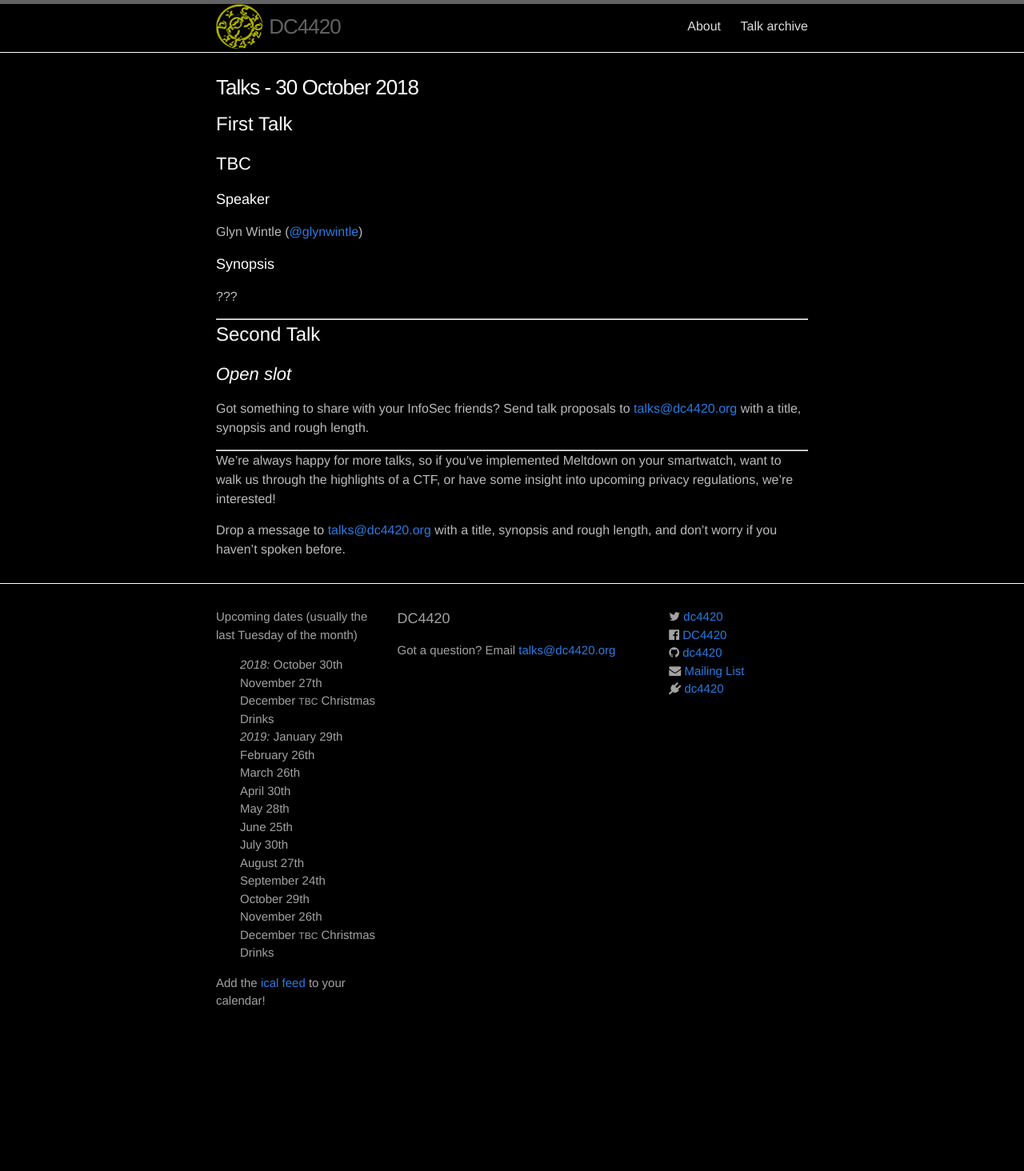
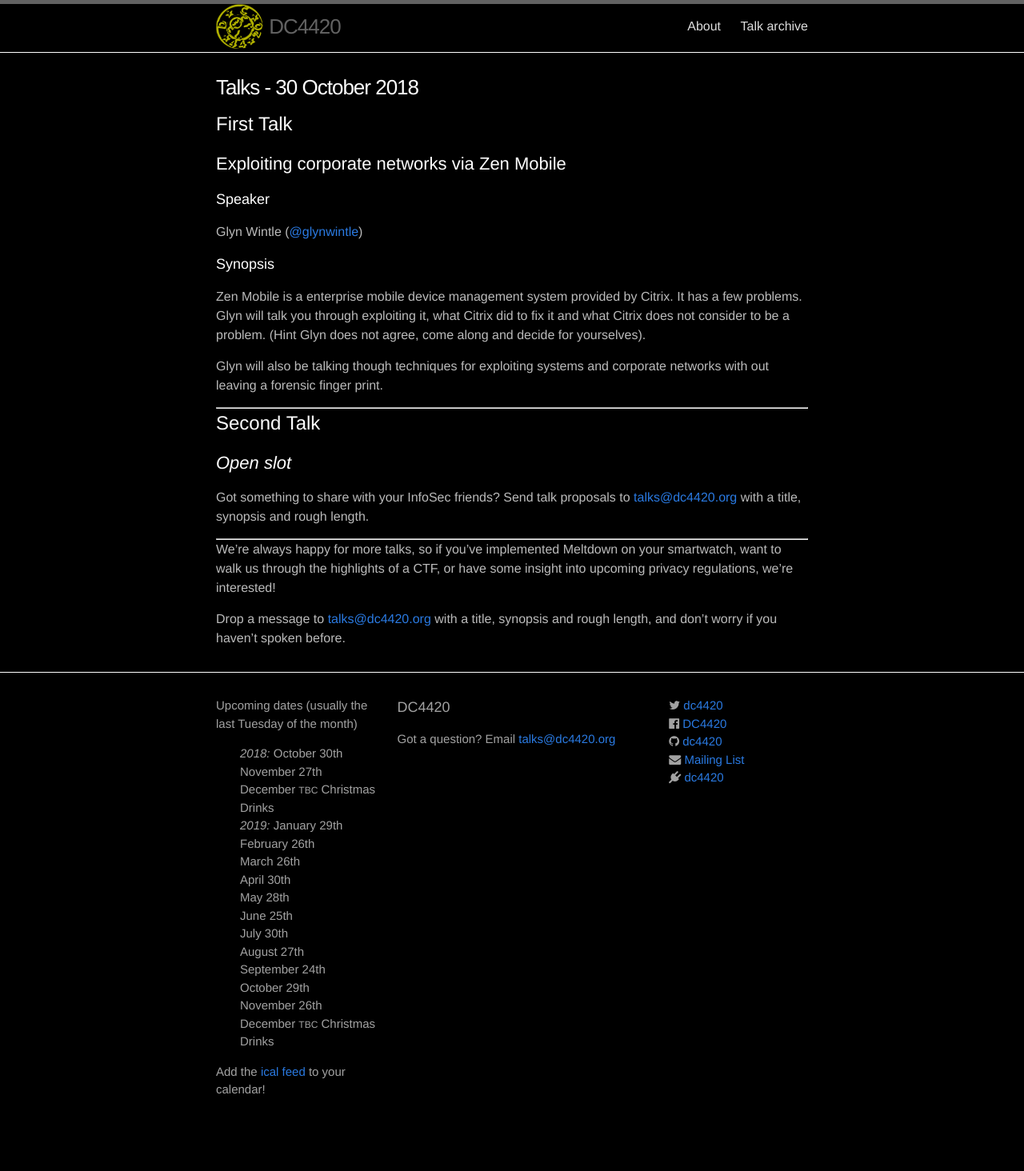
Before and after one commit to dc4420/website, a Jekyll site: the page built from _posts/2018-10-30-talks.markdown, in a window 1280 px wide. Shown: the whole page at 80% size. Built offline with Jekyll 4.4.1, drawn with Linux system fonts in a browser that asks for light colours; nearby versions of some CDN libraries; before the commit the page ends 1353 px from its top, so only the background shows below that.

Commit message:
Update Glyn's talk

```diff
--- a/_posts/2018-10-30-talks.markdown
+++ b/_posts/2018-10-30-talks.markdown
@@ -1,13 +1,13 @@
 ---
 layout: post
 title:
-pubdate: 2018-09-18 11:00:00
+pubdate: 2018-10-21 15:00:00
 categories: talk
 ---
 
 # First Talk
 
-## TBC
+## Exploiting corporate networks via Zen Mobile
 
 ### Speaker
 
@@ -15,7 +15,9 @@
 
 ### Synopsis
 
-???
+Zen Mobile is a enterprise mobile device management system provided by Citrix. It has a few problems. Glyn will talk you through exploiting it, what Citrix did to fix it and what Citrix does not consider to be a problem. (Hint Glyn does not agree, come along and decide for yourselves).
+
+Glyn will also be talking though techniques for exploiting systems and corporate networks with out leaving a forensic finger print.
 
 <hr>
 
```
